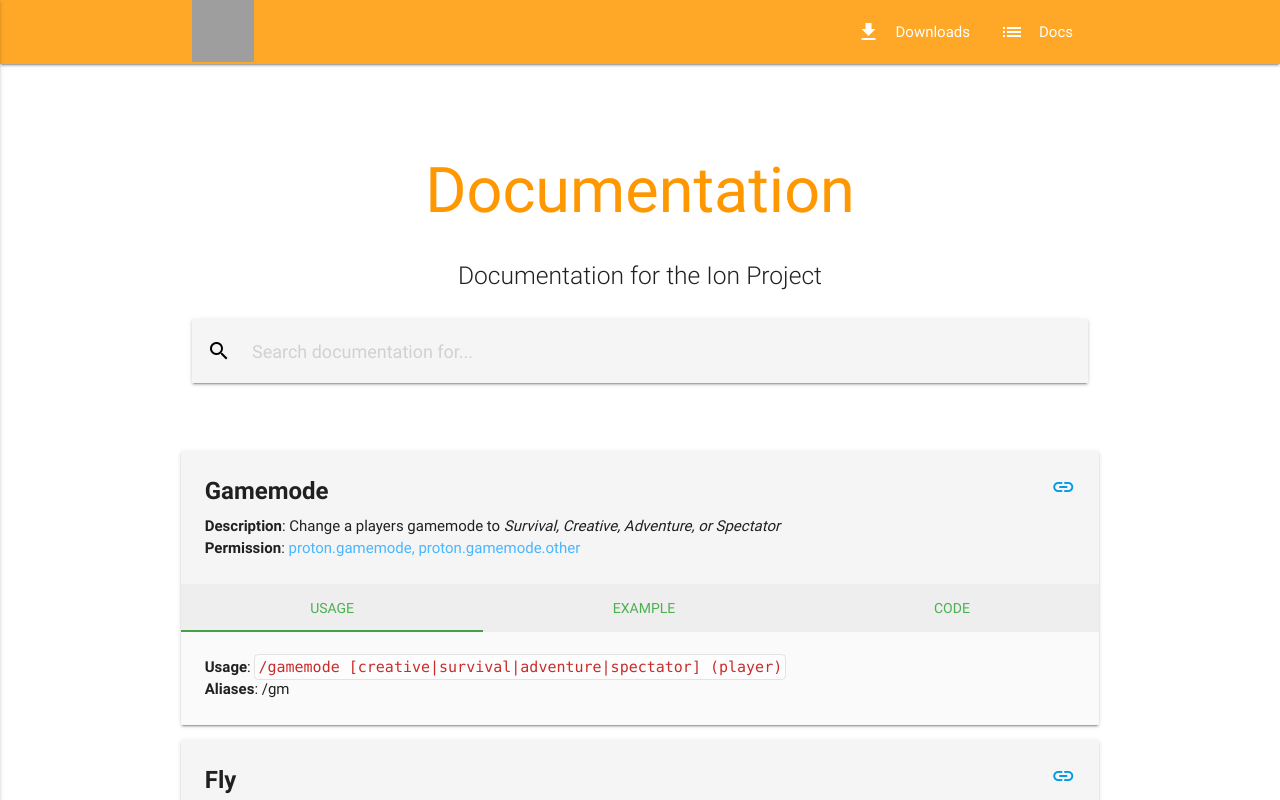
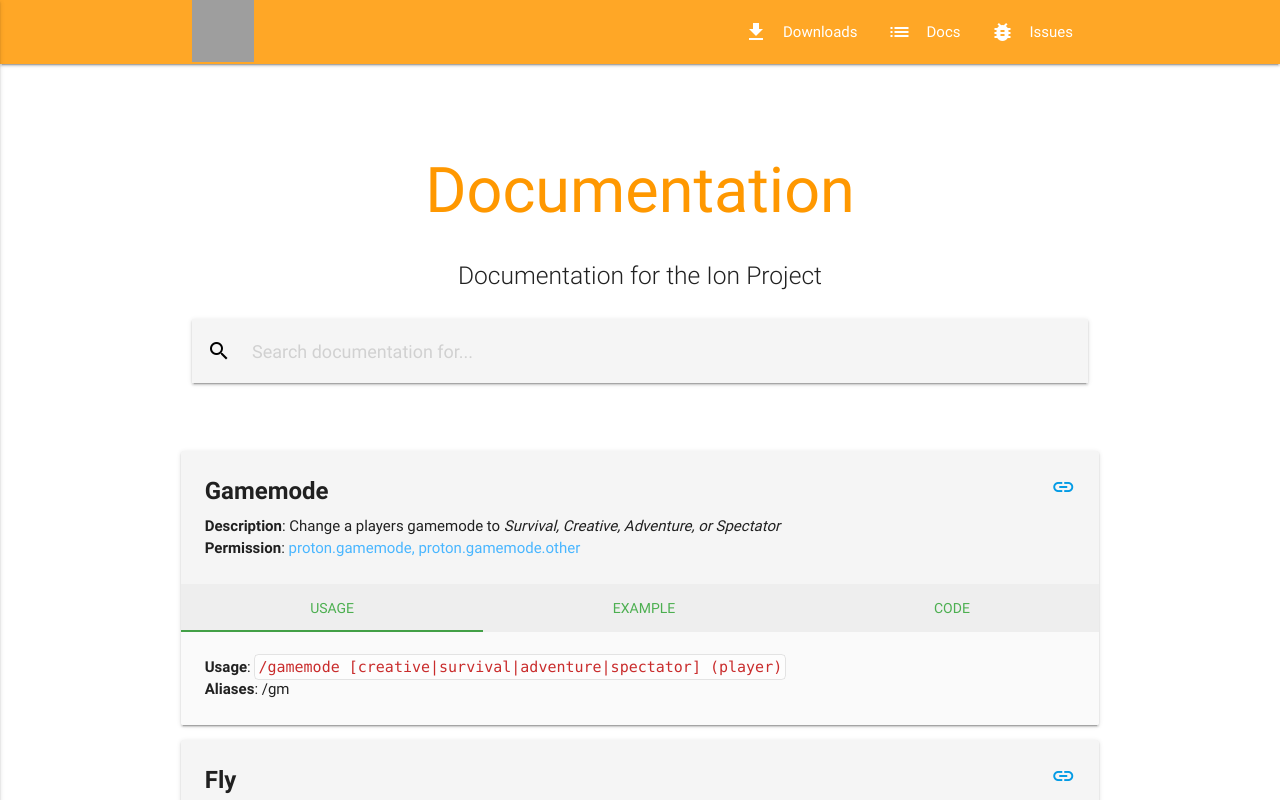
Before and after one commit to vexio/vehicola.github.io, a plain HTML site: page ion/docs/index.html in a window 1280 px wide. Shown: the top 800 px of the page. Drawn offline with nearby package versions, Linux system fonts and the light colour scheme; grey boxes are pictures that could not be loaded.

Commit message:
Update index.html

```diff
--- a/ion/docs/index.html
+++ b/ion/docs/index.html
@@ -18,11 +18,13 @@
       <ul class="right hide-on-med-and-down">
         <li><a href="/ion/downloads"><i class="material-icons left">file_download</i>Downloads</a></li>
         <li><a href="/ion/docs"><i class="material-icons left">list</i>Docs</a></li>
+        <li><a href="http://github.com/Vehicola/ion-project/issues"><i class="material-icons left">bug_report</i>Issues</a></li>
       </ul>
 
       <ul id="nav-mobile" class="side-nav">
         <li><a href="/ion/downloads"><i class="material-icons left">file_download</i>Downloads</a></li>
         <li><a href="/ion/docs"><i class="material-icons left">list</i>Docs</a></li>
+        <li><a href="http://github.com/Vehicola/ion-project/issues"><i class="material-icons left">bug_report</i>Issues</a></li>
       </ul>
       <a href="#" data-activates="nav-mobile" class="button-collapse"><i class="material-icons">menu</i></a>
     </div>
```
